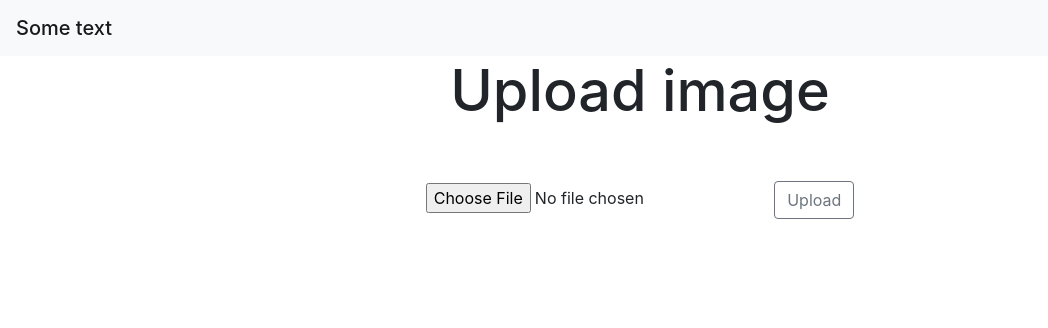
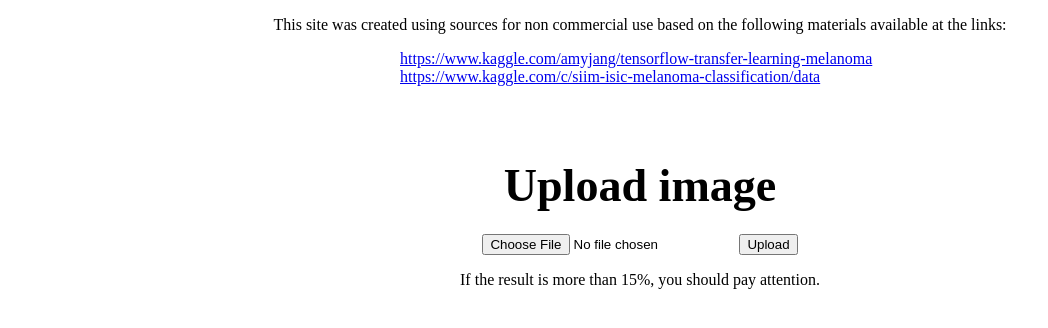
Before and after one commit to NikolayAurelius/mammoserver, a Flask app: page /melanoma in a window 1280 px wide. Shown: the top 328 px of the page, without its empty margins (0-1048 px from the left). Run offline with Flask 2, Linux system fonts and the light colour scheme; some libraries are stand-ins or nearby versions.

Commit message:
Add text to page

```diff
--- a/melanoma_executor/app.py
+++ b/melanoma_executor/app.py
@@ -45,7 +45,7 @@ def upload_file():
             showimg = filename
             diagns = runModel(os.path.join(UPLOAD_FOLDER, filename), model)
             result = diagns
-            status = f'Your result: {str(int(100 * result[0][0]))}%'
+            status = f'Your result: {str(round(100 * result[0][0]))}%'
         else:
             status = 'File should be .jpg, .jpeg or .png'
 
--- a/melanoma_executor/templates/main_page.html
+++ b/melanoma_executor/templates/main_page.html
@@ -4,30 +4,44 @@
 <html>
 
 <head>
-	<link rel="stylesheet" href="https://stackpath.bootstrapcdn.com/bootstrap/4.5.2/css/bootstrap.min.css" integrity="sha384-JcKb8q3iqJ61gNV9KGb8thSsNjpSL0n8PARn9HuZOnIxN0hoP+VmmDGMN5t9UJ0Z" crossorigin="anonymous">
+
+    <style>
+   p.blocktext {
+    margin-left: auto;
+    margin-right: auto;
+    width: 30em
+   }
+    </style>
 	<title> Main page </title>
 </head>
 
 <body>
+    <p align = "center" >This site was created using sources for non commercial use based on the following materials available at the links: </p>
 
-	<nav class="navbar navbar-light bg-light">
- 		<span class="navbar-brand mb-0 h1">Some text</span>
-	</nav>
+    <p class = "blocktext">
+        <a href = "URL">https://www.kaggle.com/amyjang/tensorflow-transfer-learning-melanoma</a>
+        <a href = "URL">https://www.kaggle.com/c/siim-isic-melanoma-classification/data </a>
+    </p>
 
+
+
+    <br></br>
 	<form align = "center" method=post enctype=multipart/form-data>
 		<div class="form-group">
 		<h1  font-size = 20px align = "center" > <big><big> Upload image </big></big> </h1>
-		<br></br>
-    	<input type=file name=file value="Choose file to upload">
-    	<input class="btn btn-outline-secondary" type=submit value=Upload>
+    	<p align= "center"> <input type=file name=file value="Choose file to upload">
+    	<input class="btn btn-outline-secondary" type=submit value=Upload> </p>
     </form>
 
+    <p align= "center"> If the result is more than 15%, you should pay attention. </p>
+
+
     {% if status %}
-    	<p align= "center"> {{ status }} </p>
+    	<h1 align= "center"> {{ status }} </h1>
     {% endif %}
 
     {% if showimg %}
-    	<img align = "center" src="/static/uploads/{{showimg}}" alt="User Image" width="256" height="256">
+    	<p align= "center"> <img src="/static/uploads/{{showimg}}" alt="User Image" width="256" height="256"> </p>
     {% endif %}
 
 
```
Also changed, not shown: melanoma_executor/static/uploads/17_08_2020_13_32_07.jpg (added), melanoma_executor/static/uploads/17_08_2020_13_32_15.jpg (added), melanoma_executor/static/uploads/17_08_2020_13_33_44.jpg (added), melanoma_executor/static/uploads/17_08_2020_13_35_07.jpg (added), melanoma_executor/static/uploads/17_08_2020_13_35_38.jpg (added), melanoma_executor/static/uploads/17_08_2020_13_38_14.jpg (added), melanoma_executor/static/uploads/17_08_2020_14_07_46.jpg (added), melanoma_executor/static/uploads/17_08_2020_14_09_30.jpg (added), melanoma_executor/static/uploads/17_08_2020_14_10_34.jpg (added).
